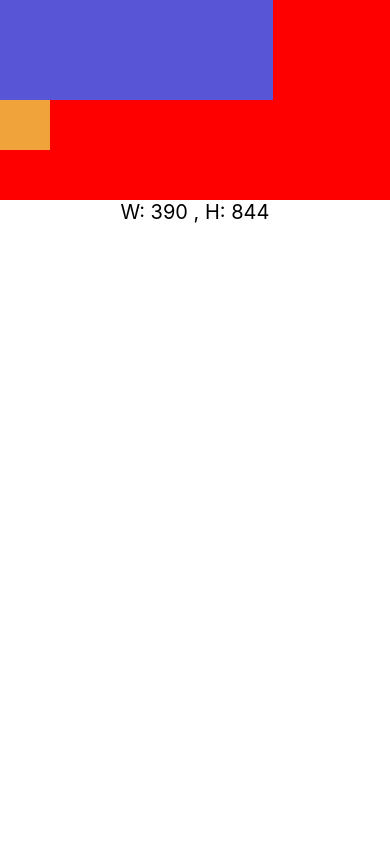
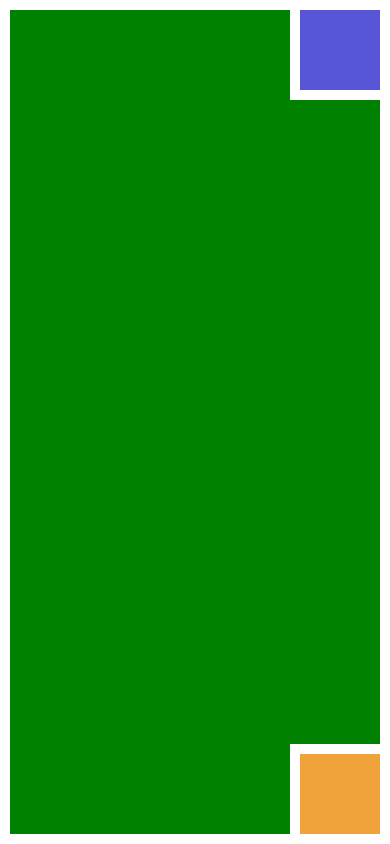
Before and after one commit to MeloGon/FirstApp-RN, a React Native app: screen / in a window 390 px wide. Built offline with nearby package versions, Linux system fonts and the light colour scheme.

Commit message:
ejercicio con position relative y absoluta

```diff
--- a/App.tsx
+++ b/App.tsx
@@ -4,6 +4,7 @@
 import { BoxObjectModelScreen } from './src/screens/BoxObjectModelScreen';
 import { SafeAreaView } from 'react-native';
 import { DimensionesScreen } from './src/screens/DimensionesScreen';
+import { PositionScreen } from './src/screens/PositionScreen';
 
 const App = () => {
   return (
@@ -11,7 +12,8 @@
     //< ContadorScreen />
     <SafeAreaView style={{flex:1}}>
       {/* <BoxObjectModelScreen /> */}
-      <DimensionesScreen/>
+      {/* <DimensionesScreen/> */}
+      <PositionScreen/>
     </SafeAreaView>
   )
 }
--- /dev/null
+++ b/src/screens/PositionScreen.tsx
@@ -0,0 +1,55 @@
+import React from 'react'
+import { StyleSheet, View } from 'react-native'
+
+export const PositionScreen = () => {
+    return (
+        <View style={styles.container}>
+            <View style={styles.cajaVerde}>
+            </View>
+            <View style={styles.cajaMorada}>
+            </View>
+            <View style={styles.cajaNaranja}>
+            </View>
+
+        </View>
+    )
+}
+
+const styles = StyleSheet.create({
+    container: {
+        flex: 1,
+        backgroundColor: '#28C4D9',
+        /*  justifyContent: 'center',
+         alignItems: 'center', */
+    },
+    cajaMorada: {
+        width: 100,
+        height: 100,
+        backgroundColor: '#5856D6',
+        borderWidth: 10,
+        borderColor: 'white',
+        position: 'absolute',
+        right: 0,
+    },
+    cajaNaranja: {
+        width: 100,
+        height: 100,
+        backgroundColor: '#F0A23B',
+        borderWidth: 10,
+        borderColor: 'white',
+        position: 'absolute',
+        bottom: 0,
+        right: 0,
+    },
+    cajaVerde: {
+        /*   width: 100,
+          height: 100, */
+        backgroundColor: 'green',
+        borderWidth: 10,
+        borderColor: 'white',
+        /*  position: 'absolute',
+           bottom: 0,
+          left: 0, */
+        ...StyleSheet.absoluteFillObject
+    },
+});
```
Also changed, not shown: src/components/Fab.tsx (line endings or trailing spaces).
